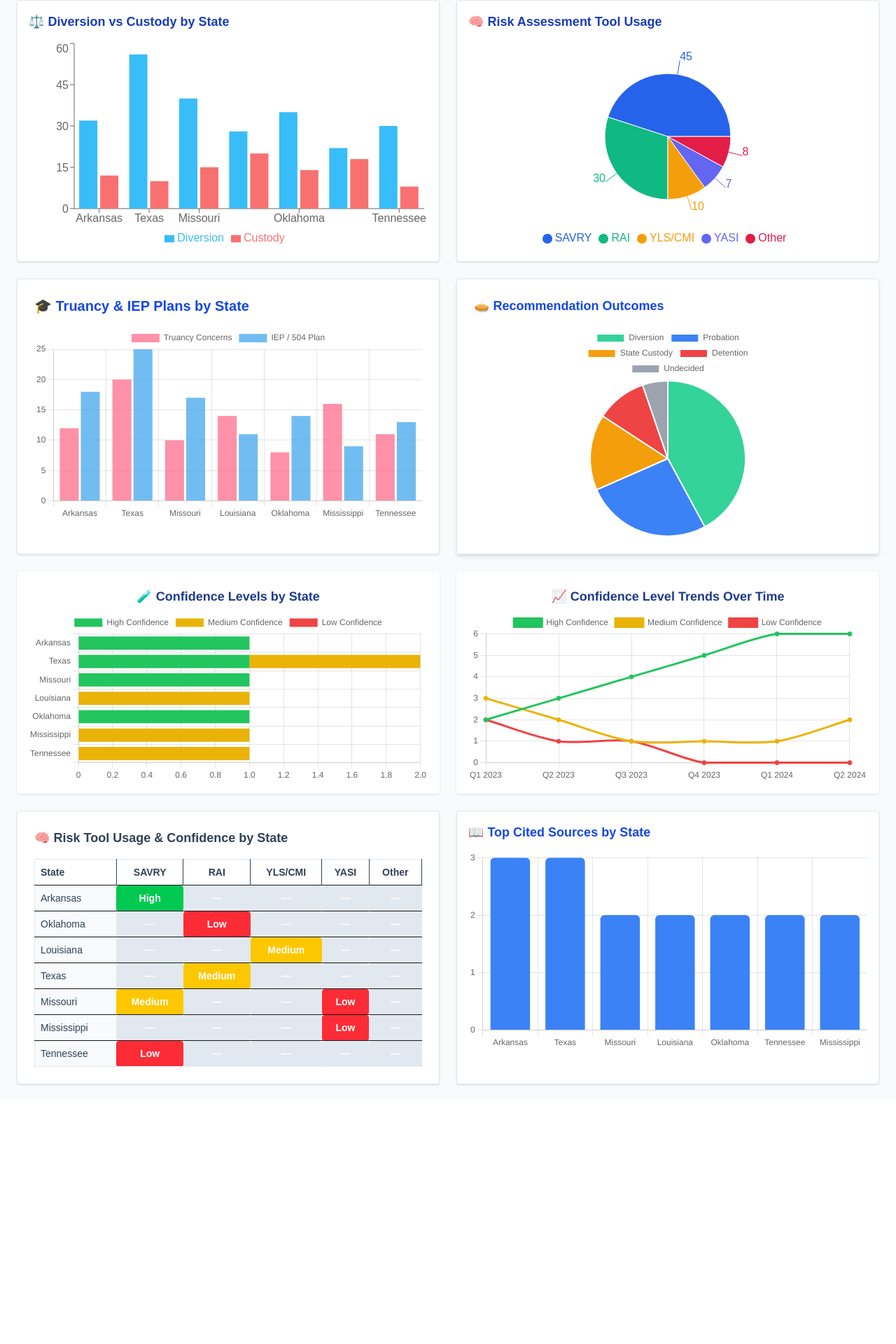
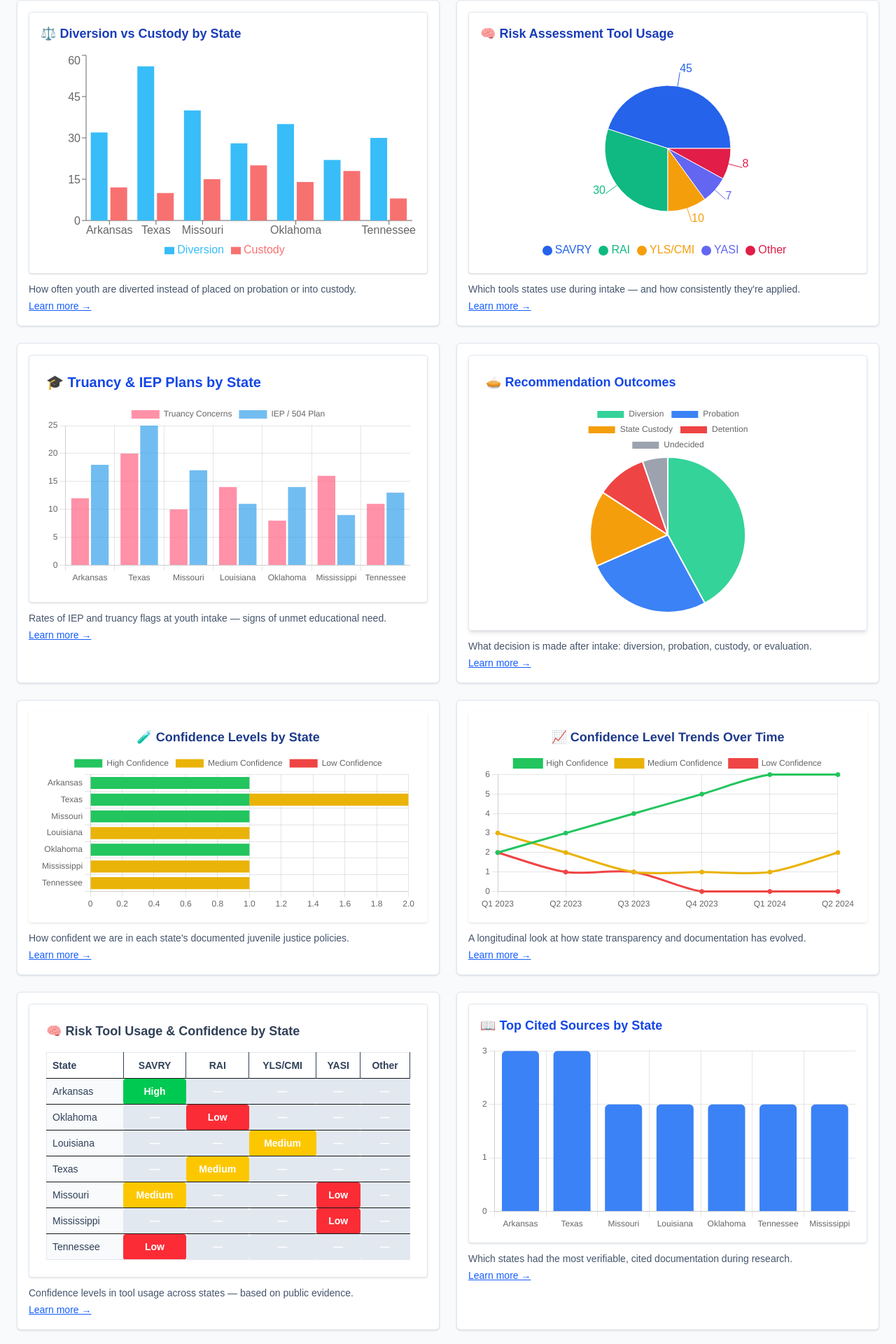
Before and after one commit to dariansweb/SecondChanceYouthMap, a Next.js app: page /dashboard in a window 1280 px wide. Shown: the part 285-2205 px from the top of the page at 70% size. Before the commit the page ends 1858 px from the top, so only its background shows below. Built offline with nearby package versions, Linux system fonts and the light colour scheme.

Commit message:
change link to dashboards under each chart and redirect from home page

```diff
--- a/src/app/dashboard/charts/confidence/page.tsx
+++ b/src/app/dashboard/charts/confidence/page.tsx
@@ -2,6 +2,7 @@
 
 import ChartArticleLayout from "@/components/layout/ChartArticleLayout";
 import ConfidenceChart from "@/components/dashboard/ConfidenceChart";
+import ConfidenceTrendChart from "@/components/dashboard/ConfidenceTrendChart";
 
 export default function ConfidencePage() {
   return (
@@ -9,9 +10,10 @@ export default function ConfidencePage() {
       <p>
         Not all juvenile policy data is created equal. Some states publish
         clear, up-to-date frameworks online. Others rely on internal memos,
-        informal guidance, or verbal traditions passed between officers.
-        This chart visualizes SCYM&apos;s confidence level for each state&apos;s
-        policy mappings — not based on assumptions, but on traceable documentation.
+        informal guidance, or verbal traditions passed between officers. This
+        chart visualizes SCYM&apos;s confidence level for each state&apos;s
+        policy mappings — not based on assumptions, but on traceable
+        documentation.
       </p>
 
       <div className="my-10">
@@ -28,18 +30,34 @@ export default function ConfidencePage() {
       </ul>
 
       <p className="mt-6">
-        A <strong>High</strong> confidence rating means we&apos;ve been able to confirm
-        the state&apos;s process through official publications. A{" "}
-        <strong>Medium</strong> rating indicates partial visibility — a chart in a PowerPoint,
-        a brief reference in a report. <strong>Low</strong> confidence means most
-        processes are undocumented or rely on secondhand information.
+        A <strong>High</strong> confidence rating means we&apos;ve been able to
+        confirm the state&apos;s process through official publications. A{" "}
+        <strong>Medium</strong> rating indicates partial visibility — a chart in
+        a PowerPoint, a brief reference in a report. <strong>Low</strong>{" "}
+        confidence means most processes are undocumented or rely on secondhand
+        information.
       </p>
 
       <p className="mt-4 italic text-sm text-slate-500">
         These are not judgments of quality — only of accessibility. A state can
-        have strong practices behind the scenes and still score low on confidence
-        due to lack of transparency. The inverse is also true.
+        have strong practices behind the scenes and still score low on
+        confidence due to lack of transparency. The inverse is also true.
       </p>
+
+      {/* ✨ New Section: Trend Chart */}
+      <div className="my-12">
+        <h2 className="text-xl font-semibold text-blue-700 mb-4">
+          🔄 Confidence Trends Over Time
+        </h2>
+        <ConfidenceTrendChart />
+        <p className="text-sm text-slate-600 mt-3">
+          While static charts show where things stand, this trend view reveals
+          *how they&apos;re changing*. Some states have increased documentation
+          efforts in recent years — while others have stayed stagnant or
+          regressed. This chart helps us track whether confidence is earned,
+          eroded, or evolving.
+        </p>
+      </div>
 
       <p className="mt-6">
         Why does this matter? Because youth don&apos;t just need good policy —
@@ -49,9 +67,9 @@ export default function ConfidencePage() {
       </p>
 
       <p className="mt-6 font-semibold text-blue-700">
-        At SCYM, we believe that what we don&apos;t know can still shape outcomes.
-        Confidence helps us decide where to press in, where to verify, and where
-        to shine a light next.
+        At SCYM, we believe that what we don&apos;t know can still shape
+        outcomes. Confidence helps us decide where to press in, where to verify,
+        and where to shine a light next.
       </p>
     </ChartArticleLayout>
   );
--- a/src/app/dashboard/page.tsx
+++ b/src/app/dashboard/page.tsx
@@ -10,7 +10,6 @@ import ConfidenceChart from "@/components/dashboard/ConfidenceChart";
 import ConfidenceTrendChart from "@/components/dashboard/ConfidenceTrendChart";
 import RiskToolHeatmap from "@/components/dashboard/RiskToolHeatmap";
 import TopSourcesChart from "@/components/dashboard/TopSourcesChart";
-
 
 export default function DashboardPage() {
   const [showModal, setShowModal] = useState(false);
@@ -38,15 +37,127 @@ export default function DashboardPage() {
 
       {/* Chart Grid */}
       <div className="grid gap-6 grid-cols-1 md:grid-cols-2">
+        {/* Diversion Chart */}
+        <div className="bg-white p-4 rounded-md shadow-sm border border-slate-200">
           <DiversionChart />
+          <p className="text-sm text-slate-600 mt-3">
+            How often youth are diverted instead of placed on probation or into
+            custody.
+          </p>
+          <Link
+            href="/dashboard/charts/diversion"
+            className="text-blue-600 text-sm underline hover:text-blue-800 mt-1 inline-block"
+          >
+            Learn more →
+          </Link>
+        </div>
+
+        {/* Risk Tool Usage Chart */}
+        <div className="bg-white p-4 rounded-md shadow-sm border border-slate-200">
           <RiskToolUsageChart />
+          <p className="text-sm text-slate-600 mt-3">
+            Which tools states use during intake — and how consistently
+            they&apos;re applied.
+          </p>
+          <Link
+            href="/dashboard/charts/risk-tools"
+            className="text-blue-600 text-sm underline hover:text-blue-800 mt-1 inline-block"
+          >
+            Learn more →
+          </Link>
+        </div>
+
+        {/* Education Needs */}
+        <div className="bg-white p-4 rounded-md shadow-sm border border-slate-200">
           <EducationNeedsChart />
+          <p className="text-sm text-slate-600 mt-3">
+            Rates of IEP and truancy flags at youth intake — signs of unmet
+            educational need.
+          </p>
+          <Link
+            href="/dashboard/charts/education"
+            className="text-blue-600 text-sm underline hover:text-blue-800 mt-1 inline-block"
+          >
+            Learn more →
+          </Link>
+        </div>
+
+        {/* Recommendation Pie */}
+        <div className="bg-white p-4 rounded-md shadow-sm border border-slate-200">
           <RecommendationPieChart />
+          <p className="text-sm text-slate-600 mt-3">
+            What decision is made after intake: diversion, probation, custody,
+            or evaluation.
+          </p>
+          <Link
+            href="/dashboard/charts/recommendations"
+            className="text-blue-600 text-sm underline hover:text-blue-800 mt-1 inline-block"
+          >
+            Learn more →
+          </Link>
+        </div>
+
+        {/* Confidence by State */}
+        <div className="bg-white p-4 rounded-md shadow-sm border border-slate-200">
           <ConfidenceChart />
+          <p className="text-sm text-slate-600 mt-3">
+            How confident we are in each state&apos;s documented juvenile
+            justice policies.
+          </p>
+          <Link
+            href="/dashboard/charts/confidence"
+            className="text-blue-600 text-sm underline hover:text-blue-800 mt-1 inline-block"
+          >
+            Learn more →
+          </Link>
+        </div>
+
+        {/* Confidence Trend */}
+        <div className="bg-white p-4 rounded-md shadow-sm border border-slate-200">
           <ConfidenceTrendChart />
+          <p className="text-sm text-slate-600 mt-3">
+            A longitudinal look at how state transparency and documentation has
+            evolved.
+          </p>
+          <Link
+            href="/dashboard/charts/confidence"
+            className="text-blue-600 text-sm underline hover:text-blue-800 mt-1 inline-block"
+          >
+            Learn more →
+          </Link>
+        </div>
+
+        {/* Risk Tool Heatmap */}
+        <div className="bg-white p-4 rounded-md shadow-sm border border-slate-200">
           <RiskToolHeatmap />
+          <p className="text-sm text-slate-600 mt-3">
+            Confidence levels in tool usage across states — based on public
+            evidence.
+          </p>
+          <Link
+            href="/dashboard/charts/risk-tools"
+            className="text-blue-600 text-sm underline hover:text-blue-800 mt-1 inline-block"
+          >
+            Learn more →
+          </Link>
+        </div>
+
+        {/* Top Sources */}
+        <div className="bg-white p-4 rounded-md shadow-sm border border-slate-200">
           <TopSourcesChart />
+          <p className="text-sm text-slate-600 mt-3">
+            Which states had the most verifiable, cited documentation during
+            research.
+          </p>
+          <Link
+            href="/dashboard/charts/sources"
+            className="text-blue-600 text-sm underline hover:text-blue-800 mt-1 inline-block"
+          >
+            Learn more →
+          </Link>
         </div>
+      </div>
+
       {/* 🔮 Modal Overlay */}
       {showModal && (
         <div className="fixed  inset-0 z-50 flex items-center justify-center bg-black bg-opacity-50">
--- a/src/app/page.tsx
+++ b/src/app/page.tsx
@@ -175,7 +175,7 @@ export default function HomePage() {
             📚 Browse Glossary
           </Link>
           <Link
-            href="/dashboard/charts/diversion"
+            href="/dashboard/"
             className="inline-flex items-center justify-center gap-2 bg-white text-blue-700 border border-blue-600 hover:bg-blue-50 hover:border-blue-700 font-semibold text-lg px-6 py-3 rounded-lg shadow-sm transition duration-200"
           >
             🔎 Explore Full Dashboard
```
Lines whose indentation alone changed are shown as unchanged.
